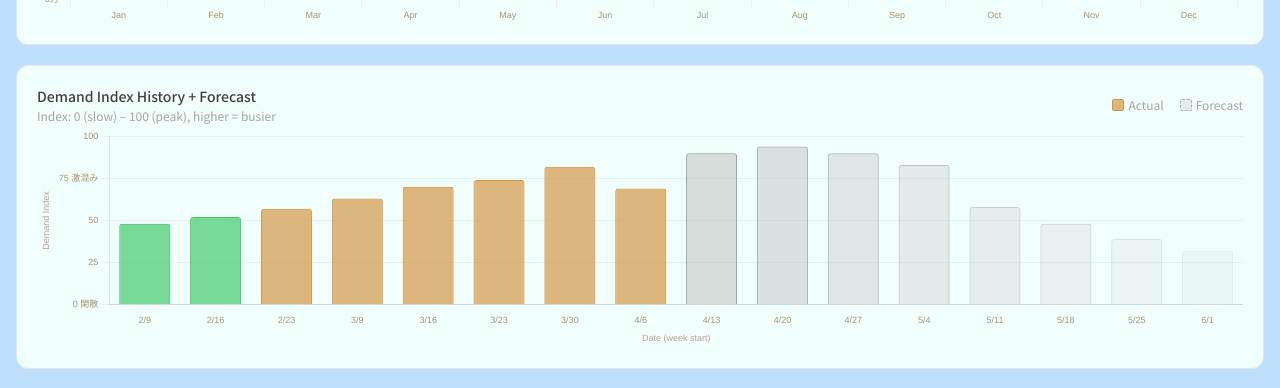
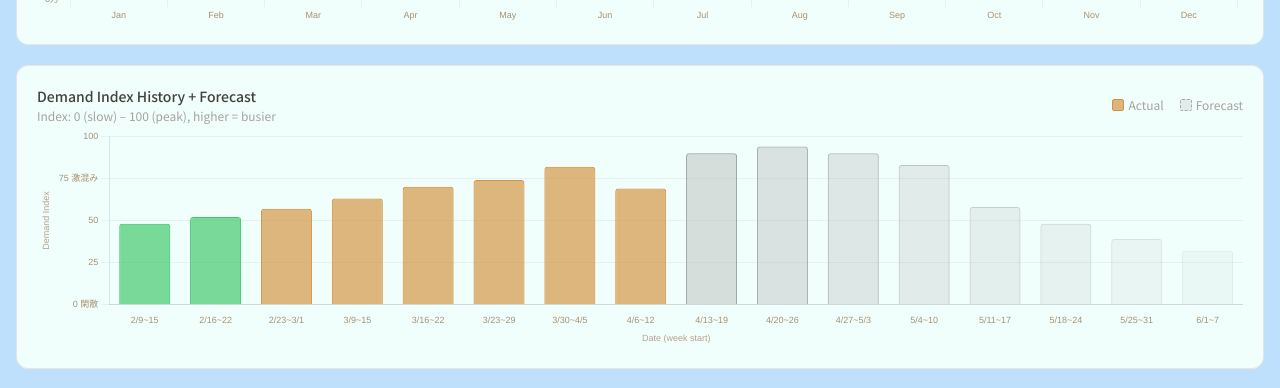
Before and after one commit to sunkiyo/ishigaki-night, a Next.js app: page /en/dashboard in a window 1280 px wide. Shown: the part 880-1268 px from the top of the page. Built offline with nearby package versions, Linux system fonts and the light colour scheme; no server answers; the database is empty.

Commit message:
fix: 需要指数グラフの日付ラベルを週範囲形式に変更（4/4→4/4~10）

```diff
--- a/src/components/dashboard/DashboardClient.tsx
+++ b/src/components/dashboard/DashboardClient.tsx
@@ -64,6 +64,16 @@ export default function DashboardClient({ history, officialData, upcomingEvents
   const fmtDate = (dateStr: string) => {
     const [, m, d] = dateStr.split('-')
     return `${Number(m)}/${Number(d)}`
+  }
+
+  // 週の開始日〜終了日を "M/D~D" または "M/D~M/D" 形式に変換
+  const fmtWeek = (dateStr: string) => {
+    const start = new Date(dateStr)
+    const end   = new Date(dateStr)
+    end.setDate(end.getDate() + 6)
+    const sm = start.getMonth() + 1, sd = start.getDate()
+    const em = end.getMonth()   + 1, ed = end.getDate()
+    return sm === em ? `${sm}/${sd}~${ed}` : `${sm}/${sd}~${em}/${ed}`
   }
 
   // 今日〜6日後（合計7日間）の日別需要指数を生成
@@ -465,7 +475,7 @@ export default function DashboardClient({ history, officialData, upcomingEvents
         <div style={{ height: 220 }}>
           <Bar
             data={{
-              labels: displayWithConf.map((r) => fmtDate(r.date)),
+              labels: displayWithConf.map((r) => fmtWeek(r.date)),
               datasets: [{
                 data: displayWithConf.map((r) => r.index),
                 backgroundColor: displayWithConf.map((r) =>
```
